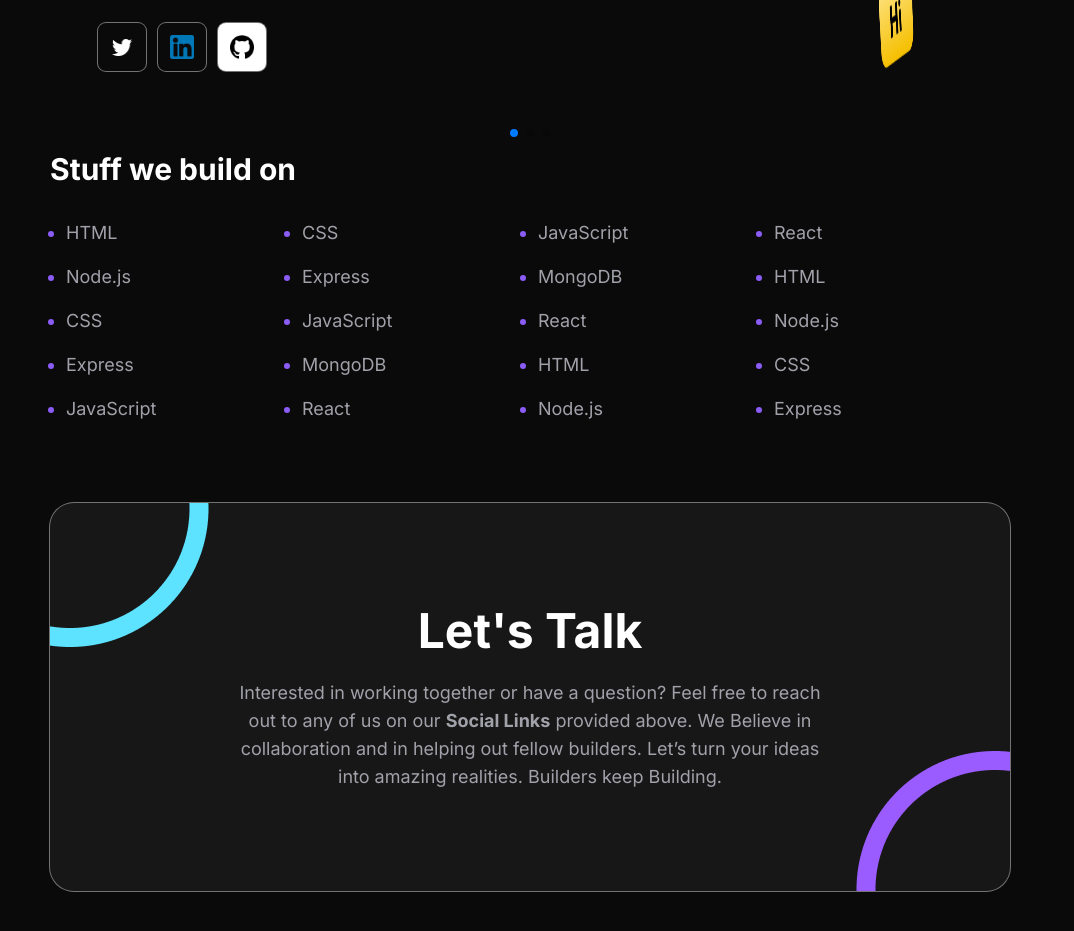
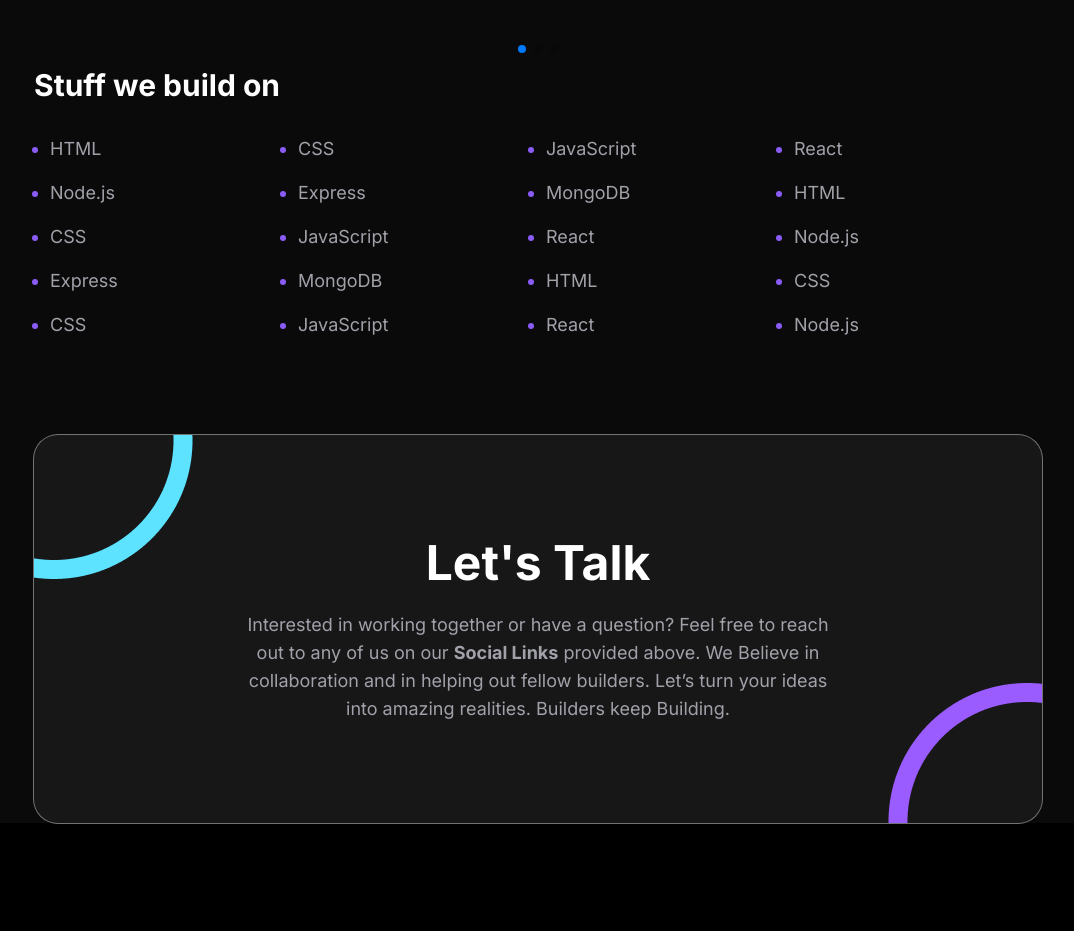
Before and after one commit to khardikk/Builders_hub, a React (Vite) app in the folder Frontend/builders_landing/: page / in a window 1280 px wide. Shown: the part 4120-5051 px from the top of the page, without its empty margins (110-1184 px from the left). After the commit the page ends 4983 px from the top, so only its background shows below. Built offline with nearby package versions, Linux system fonts and the light colour scheme.

Commit message:
made responsive design

```diff
--- a/Frontend/builders_landing/src/App.css
+++ b/Frontend/builders_landing/src/App.css
@@ -1,7 +1,8 @@
 #root {
   background-color: #0A0A0A;
   margin: 0 auto;
-  padding: 2rem;
+  padding-left: 1rem;
+  padding-left: 1rem;
   padding-top: 0rem;
   text-align: center;
   color: white;
--- a/Frontend/builders_landing/src/components/Card.jsx
+++ b/Frontend/builders_landing/src/components/Card.jsx
@@ -9,13 +9,13 @@ const Card = (props) => {
       <div className='grid grid-cols-3 h-full max-[480px]:flex max-[480px]:flex-col'>
         {/* Text div */}
         <div className='pr-4  flex flex-col'>
-        <div className='h-full items-start col-span-1 flex flex-col justify-around'>
-          <h1 className='mb-6 font-Inter font-bold text-4xl text-left'>Cashflow</h1>
-          <span className='py-6 font-Inter font-normal text-base text-left'>2024-Fullstack</span>
-          <p className='font-Inter font-normal text-lg text-left'>
+        <div className='h-full items-start col-span-1 flex flex-col justify-around max-sm:mb-6'>
+          <h1 className='mb-6 font-Inter font-bold text-4xl text-left max-sm:w-[16rem] max-sm:text-center'>Cashflow</h1>
+          <span className='py-6 font-Inter font-normal text-base text-left max-sm:text-center max-sm:w-[15rem]'>2024-Fullstack</span>
+          <p className='font-Inter font-normal text-lg text-left max-sm:w-[16rem] max-sm:text-center'>
             Transformed an e-commerce website with a modern redesign, optimizing the shopping journey and elevating brand identity. Resulted in improved user engagement, increased sales, and a seamless shopping experience.
           </p>
-          <img className='w-[40px] h-[24px] mb-20 mt-14' src={stack} alt='stack' />
+          <img className='w-[40px] h-[24px] mb-20 mt-14 max-sm:mb-8' src={stack} alt='stack' />
           <button className='ring-2 ring-neutral-300 rounded-lg py-3 px-6 font-Inter font-semibold text-base'>
             Read case study
           </button>
--- a/Frontend/builders_landing/src/components/Contact.jsx
+++ b/Frontend/builders_landing/src/components/Contact.jsx
@@ -7,7 +7,7 @@ const Contact = () => {
   return (
     <>
       <div
-        data-aos="fade-up" data-aos-duration="1500"className='bg-neutral-900 rounded-3xl ring-1 ring-neutral-500 w-1200 h-620 my-10 mt-[5rem]'style={{ position: 'relative', display: 'flex', alignItems: 'center', justifyContent: 'center' }}
+        data-aos="fade-up" data-aos-duration="1500"className="bg-neutral-900 rounded-3xl ring-1 ring-neutral-500 w-1200 h-620 my-10 mt-[5rem] max-sm:mr-4 max-sm:ml-4 "style={{ position: 'relative', display: 'flex', alignItems: 'center', justifyContent: 'center' }}
       >
 
         <div id='contact-section' style={{ textAlign: 'center' }}>
--- a/Frontend/builders_landing/src/components/Header.jsx
+++ b/Frontend/builders_landing/src/components/Header.jsx
@@ -4,7 +4,7 @@ import headergraphic from '../assets/headergraphic.jpg'
 
 const Header = () => {
   return (
-    <div className='flex justify-center items-center h-screen mb-24'>
+    <div className='flex justify-center items-center h-screen mb-24 max-sm:mb-0'>
       <div className='max-w-5xl flex flex-col items-center z-[1]'>
         <img src={headergraphic} alt="builders" className="w-60 h-86 object-cover my-12 hover:animate-pulse hover:cursor-pointer max-[480px]:w-[13rem] max-[480px]:mt-0"/>
     <h1  className="bg-gradient-to-b from-white via-slate-200 to-slate-300 inline-block text-transparent bg-clip-text text-8xl font-bold font-Inter leading-none max-[480px]:text-5xl ">
--- a/Frontend/builders_landing/src/components/OurBuilds.jsx
+++ b/Frontend/builders_landing/src/components/OurBuilds.jsx
@@ -6,8 +6,8 @@ import cashflow from '../assets/cashflow.png';
 const OurBuilds = () => {
   return (
     <div data-aos="fade-up" data-aos-duration="1500" id='our-builds-section' className='mb-48 max-[480px]:mb-24 max-[480px]:p-4'>
-        <h1 className="text-left mb-5 font-Inter font-bold text-5xl max-[480px]:w-[12rem] max-[480px]:text-4xl max-[480px]:text-center"> Our Builds</h1>
-        <p className=" w-[48rem] text-left mb-10 font-Inter font-normal text-lg text-neutral-400 max-[480px]:w-[16rem]">Here's a glimpse of some of my recent and exciting projects.
+        <h1 className="text-left mb-5 font-Inter font-bold text-5xl max-[480px]:w-[20rem] max-[480px]:text-4xl max-[480px]:text-center"> Our Builds</h1>
+        <p className=" w-[48rem] text-left mb-10 font-Inter font-normal text-lg text-neutral-400 max-[480px]:w-[20rem] max-sm:text-center">Here's a glimpse of some of my recent and exciting projects.
          Each of them reflects my focus on user-centered design and my commitment to excellence in user experience.</p>
         <Card src={projectimg} />
         <Card src={yogawebsite} />
--- a/Frontend/builders_landing/src/components/Skills.jsx
+++ b/Frontend/builders_landing/src/components/Skills.jsx
@@ -8,27 +8,28 @@ const Skills = () => {
         </h1>
 
         <ul class="marker:text-violet-500 list-outside list-disc ml-4">
-          <div class="grid grid-cols-4 text-left font-Inter font-normal text-lg text-zinc-400 ">
+          <div class="grid grid-cols-4 text-left font-Inter font-normal text-lg text-zinc-400 max-sm:grid-cols-2 ">
         <li class="mb-[1rem]">HTML</li>
-        <li>CSS</li>
-        <li>JavaScript</li>
-        <li>React</li>
+        <li class="mb-[1rem]">CSS</li>
+        <li class="mb-[1rem]">JavaScript</li>
+        <li class="mb-[1rem]">React</li>
         <li class="mb-[1rem]" >Node.js</li>
-        <li >Express</li>
-        <li>MongoDB</li>
-        <li >HTML</li>
+        <li class="mb-[1rem]">Express</li>
+        <li class="mb-[1rem]">MongoDB</li>
+        <li class="mb-[1rem]" >HTML</li>
         <li class="mb-[1rem]">CSS</li>
-        <li >JavaScript</li>
-        <li >React</li>
-        <li >Node.js</li>
+        <li class="mb-[1rem]">JavaScript</li>
+        <li class="mb-[1rem]">React</li>
+        <li class="mb-[1rem]">Node.js</li>
         <li class="mb-[1rem]">Express</li>
-        <li >MongoDB</li>
-        <li >HTML</li>
-        <li>CSS</li>
-        <li>JavaScript</li>
-        <li>React</li>
-        <li>Node.js</li>
-        <li>Express</li>
+        <li class="mb-[1rem]">MongoDB</li>
+        <li class="mb-[1rem]">HTML</li>
+        <li class="mb-[1rem]"> CSS</li>
+        <li class="mb-[1rem]"> CSS</li>
+        <li class="mb-[1rem]">JavaScript</li>
+        <li class="mb-[1rem]">React</li>
+        <li class="mb-[1rem]">Node.js</li>
+
 
         </div>
         </ul>
```
